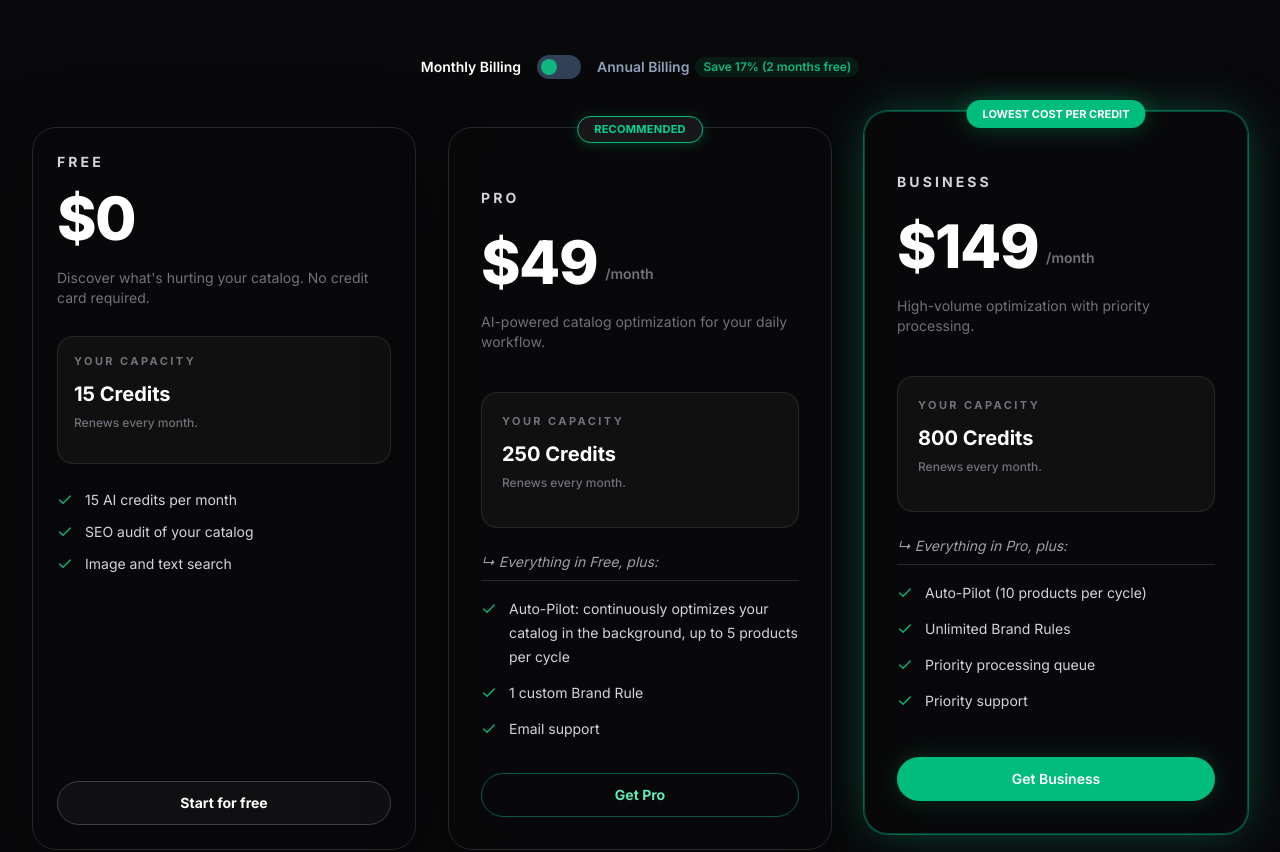
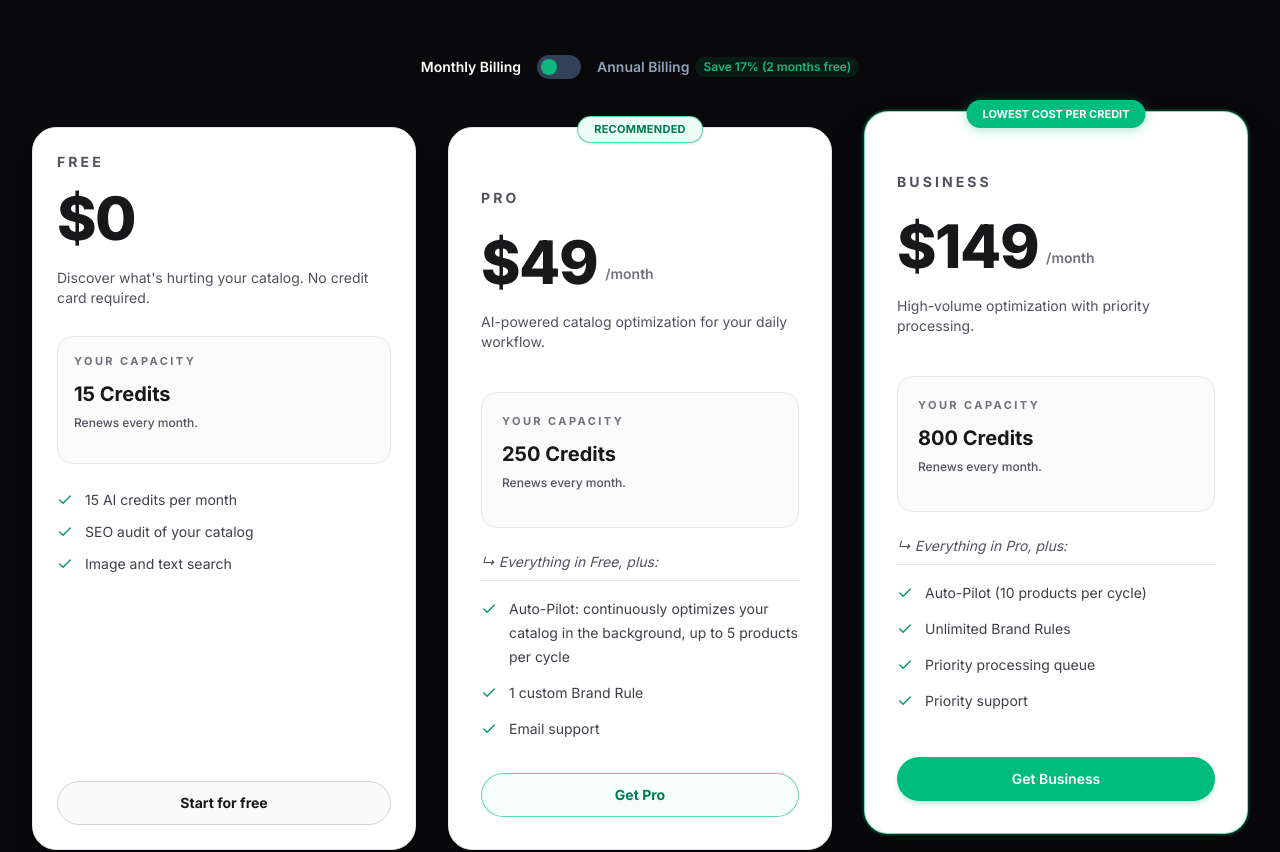
Before and after one commit to Robbin360/katalog-ai, a Next.js app: page / in a window 1280 px wide. Shown: the part 3500-4352 px from the top of the page. Built offline with nearby package versions, Linux system fonts and the light colour scheme; no server answers.

Commit message:
fix(ui): improve pricing card design for light mode with clean white backgrounds, high contrast text and theme-aware borders

```diff
--- a/components/pricing-card.tsx
+++ b/components/pricing-card.tsx
@@ -75,21 +75,21 @@ export function PricingCard({
   );
 
   const buttonClasses = id === "business"
-    ? "bg-emerald-500 hover:bg-emerald-400 text-white font-semibold shadow-[0_0_24px_rgba(16,183,127,0.22)]"
+    ? "bg-emerald-500 hover:bg-emerald-600 text-white font-semibold shadow-md shadow-emerald-500/20 dark:shadow-[0_0_24px_rgba(16,183,127,0.22)]"
     : id === "pro"
-    ? "border border-emerald-400/40 text-emerald-300 hover:bg-emerald-400/10"
-    : "border border-zinc-700 bg-white/[0.03] text-white hover:border-zinc-500 hover:bg-white/[0.07]";
+    ? "border border-emerald-500/60 text-emerald-700 bg-emerald-50/50 hover:bg-emerald-100/80 dark:border-emerald-400/40 dark:text-emerald-300 dark:bg-transparent dark:hover:bg-emerald-400/10"
+    : "border border-zinc-300 bg-zinc-50 text-zinc-900 hover:bg-zinc-100 dark:border-zinc-700 dark:bg-white/[0.03] dark:text-white dark:hover:border-zinc-500 dark:hover:bg-white/[0.07]";
 
   return (
     <div
       className={cn(
-        "relative flex h-full flex-col rounded-3xl border bg-zinc-950/70 shadow-[0_24px_80px_rgba(0,0,0,0.35)] backdrop-blur-md transition-transform",
+        "relative flex h-full flex-col rounded-3xl border bg-white text-zinc-900 shadow-xl backdrop-blur-md transition-all duration-300 dark:bg-zinc-950/70 dark:text-zinc-100 dark:shadow-[0_24px_80px_rgba(0,0,0,0.35)]",
         isFree
           ? "min-h-[500px] p-5 sm:p-6"
           : "min-h-[620px] p-6 sm:p-8",
         id === "business"
-          ? "border-emerald-400/30 ring-1 ring-emerald-400/40 shadow-[0_0_50px_-12px_rgba(16,183,127,0.55)] lg:-mt-4 hover:-translate-y-1"
-          : "border-zinc-800 hover:-translate-y-1",
+          ? "border-emerald-500/50 ring-2 ring-emerald-500/20 shadow-2xl dark:border-emerald-400/30 dark:ring-1 dark:ring-emerald-400/40 dark:shadow-[0_0_50px_-12px_rgba(16,183,127,0.55)] lg:-mt-4 hover:-translate-y-1"
+          : "border-zinc-200 hover:border-zinc-300 hover:shadow-2xl dark:border-zinc-800 dark:hover:border-zinc-700 hover:-translate-y-1",
         className
       )}
     >
@@ -103,8 +103,8 @@ export function PricingCard({
           className={cn(
             "absolute -top-3 left-1/2 -translate-x-1/2 z-10",
             id === "business"
-              ? "rounded-full bg-emerald-500 text-white shadow-[0_0_24px_rgba(16,183,127,0.35)] px-4 py-1 text-[13px] md:text-[11px] font-bold uppercase leading-5"
-              : "rounded-full border border-emerald-500 bg-zinc-900 text-emerald-400 text-[13px] md:text-[11px] font-bold uppercase tracking-wide px-4 py-1 shadow-[0_2px_12px_rgba(16,183,127,0.25)]"
+              ? "rounded-full bg-emerald-500 text-white shadow-[0_2px_12px_rgba(16,183,127,0.35)] px-4 py-1 text-[13px] md:text-[11px] font-bold uppercase leading-5"
+              : "rounded-full border border-emerald-500/60 bg-emerald-50 text-emerald-700 dark:bg-zinc-900 dark:text-emerald-400 text-[13px] md:text-[11px] font-bold uppercase tracking-wide px-4 py-1 shadow-sm"
           )}
         >
           {badge}
@@ -113,16 +113,16 @@ export function PricingCard({
 
       {/* Cabecera */}
       <div>
-        <h3 translate="no" className="notranslate text-sm font-bold tracking-[0.22em] text-zinc-300 uppercase">{title}</h3>
+        <h3 translate="no" className="notranslate text-sm font-bold tracking-[0.22em] text-zinc-600 dark:text-zinc-300 uppercase">{title}</h3>
         <div className={cn("flex items-end gap-2", isFree ? "mt-4" : "mt-6")}>
-          <span className="text-5xl font-black tracking-tight text-white sm:text-6xl" style={{ display: billingCycle !== "annually" ? undefined : "none" }}>
+          <span className="text-5xl font-black tracking-tight text-zinc-900 dark:text-white sm:text-6xl" style={{ display: billingCycle !== "annually" ? undefined : "none" }}>
             {monthlyPrice || price}
           </span>
-          <span className="text-5xl font-black tracking-tight text-white sm:text-6xl" style={{ display: billingCycle === "annually" ? undefined : "none" }}>
+          <span className="text-5xl font-black tracking-tight text-zinc-900 dark:text-white sm:text-6xl" style={{ display: billingCycle === "annually" ? undefined : "none" }}>
             {annualPrice || price}
           </span>
           {id !== "free" && (
-            <span className="pb-2 text-sm font-semibold text-zinc-500">
+            <span className="pb-2 text-sm font-semibold text-zinc-500 dark:text-zinc-500">
               <span style={{ display: billingCycle !== "annually" ? undefined : "none" }}>
                 {monthlyPrice ? "/month" : priceSuffix}
               </span>
@@ -132,38 +132,38 @@ export function PricingCard({
             </span>
           )}
         </div>
-        <p className="mt-5 min-h-[48px] text-sm leading-5 text-muted-foreground">{description}</p>
+        <p className="mt-5 min-h-[48px] text-sm leading-5 text-zinc-600 dark:text-muted-foreground">{description}</p>
       </div>
 
       {/* Caja de Capacidad */}
-      <div className={cn("rounded-2xl border border-white/10 bg-zinc-900/50", isFree ? "mt-5 p-4" : "mt-8 p-5")}>
-        <p className="text-[11px] font-bold uppercase tracking-[0.22em] text-zinc-500">
+      <div className={cn("rounded-2xl border border-zinc-200 bg-zinc-50/80 dark:border-white/10 dark:bg-zinc-900/50", isFree ? "mt-5 p-4" : "mt-8 p-5")}>
+        <p className="text-[11px] font-bold uppercase tracking-[0.22em] text-zinc-500 dark:text-zinc-400">
           {t("landing.pricing.capacity_label") || "TU CAPACIDAD"}
         </p>
-        <p className="mt-3 whitespace-nowrap text-xl font-bold leading-tight text-white">{capacity}</p>
-        <p className="mt-2 min-h-8 text-xs font-medium leading-4 text-muted-foreground">{renewal}</p>
+        <p className="mt-3 whitespace-nowrap text-xl font-bold leading-tight text-zinc-900 dark:text-white">{capacity}</p>
+        <p className="mt-2 min-h-8 text-xs font-medium leading-4 text-zinc-600 dark:text-muted-foreground">{renewal}</p>
       </div>
 
       {/* Características */}
       <div className="flex-1 mt-6">
         {highlight && (
-          <p className="text-sm italic text-zinc-400 mb-4 pb-2 border-b border-zinc-800">{highlight}</p>
+          <p className="text-sm italic text-zinc-600 dark:text-zinc-400 mb-4 pb-2 border-b border-zinc-200 dark:border-zinc-800">{highlight}</p>
         )}
-        <ul className={cn("text-sm leading-6 text-zinc-300", isFree ? "space-y-2" : "space-y-3")} role="list">
+        <ul className={cn("text-sm leading-6 text-zinc-700 dark:text-zinc-300", isFree ? "space-y-2" : "space-y-3")} role="list">
           {visibleFeatures.map((feature, index) => (
             <li key={`${feature.brand || feature.text}-${index}`} className="flex gap-3">
-              <Check className="mt-1 size-4 shrink-0 text-primary" />
+              <Check className="mt-1 size-4 shrink-0 text-emerald-600 dark:text-primary" />
               <span>
                 {feature.brand ? (
                   <>
-                    <span translate="no" className="notranslate font-semibold text-white">{feature.brand}</span>
-                    {feature.text && <span> {feature.text}</span>}
+                    <span translate="no" className="notranslate font-semibold text-zinc-900 dark:text-white">{feature.brand}</span>
+                    {feature.text && <span className="text-zinc-700 dark:text-zinc-300"> {feature.text}</span>}
                   </>
                 ) : (
                   <span>{feature.text}</span>
                 )}
                 {feature.comingSoon && (
-                  <span className="ml-2 rounded-full bg-emerald-500/10 px-2 py-0.5 text-[10px] font-semibold text-emerald-400">
+                  <span className="ml-2 rounded-full bg-emerald-500/10 px-2 py-0.5 text-[10px] font-semibold text-emerald-600 dark:text-emerald-400">
                     {t("landing.pricing.coming_soon") || "Coming soon"}
                   </span>
                 )}
```
